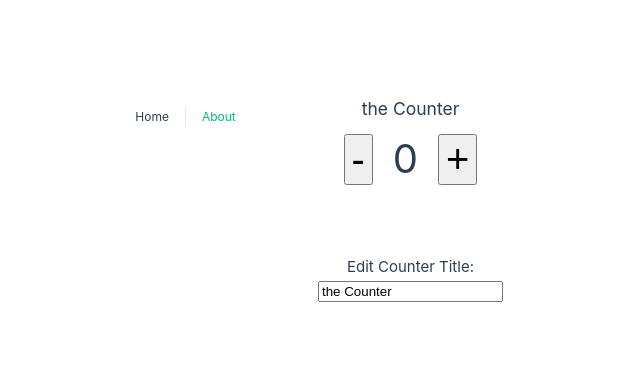
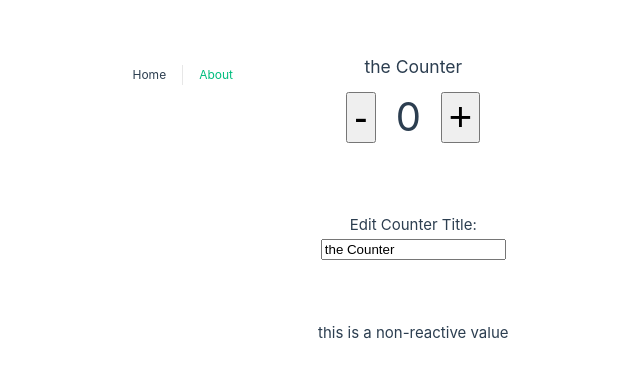
Before and after one commit to francomac/vuejs-3-composition-api, a Vue app: page / in a window 1280 px wide. Shown: the part 201-578 px from the top of the page, without its empty margins (342-982 px from the left). Built offline with nearby package versions, Linux system fonts and the light colour scheme.

Commit message:
adding non-reative data

```diff
--- a/src/views/HomeView.vue
+++ b/src/views/HomeView.vue
@@ -10,6 +10,9 @@
     <div class="edit">
       <h4>Edit Counter Title:</h4>
       <input v-model="counterData.title" type="text" />
+    </div>
+    <div class="footer">
+      <p>{{ disclaimer }}</p>
     </div>
   </div>
 </template>
@@ -25,6 +28,8 @@ const counterData = reactive({
   count: 0,
   title: 'the Counter'
 })
+
+const disclaimer = 'this is a non-reactive value'
 
 const increaseCounter = () => {
   counterData.count++
@@ -45,7 +50,8 @@ const decreaseCounter = () => {
   font-size: 40px;
   margin: 10px;
 }
-.edit {
+.edit,
+.footer {
   margin-top: 60px;
 }
 </style>
```
